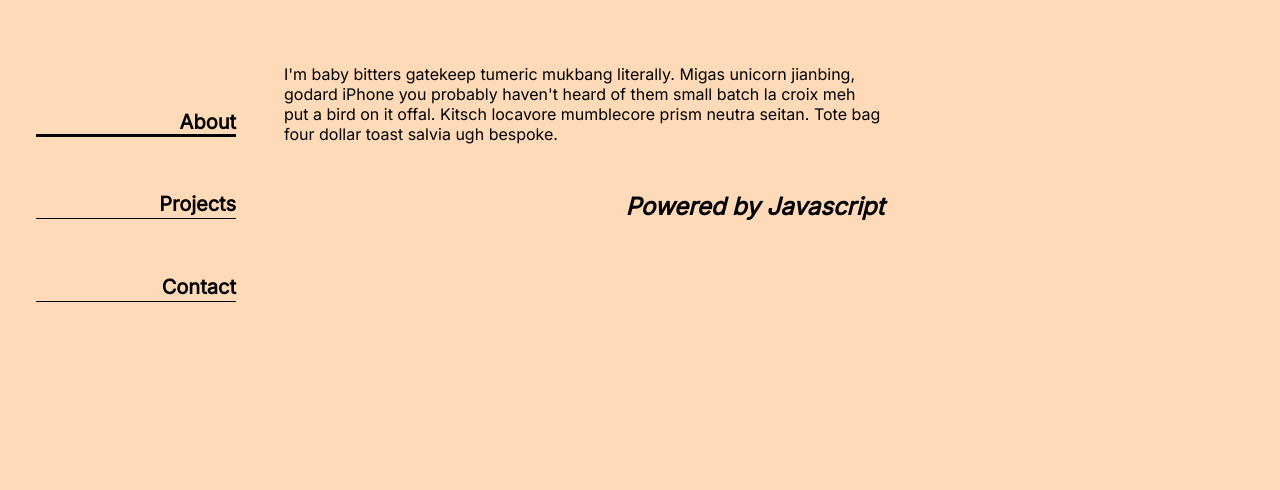
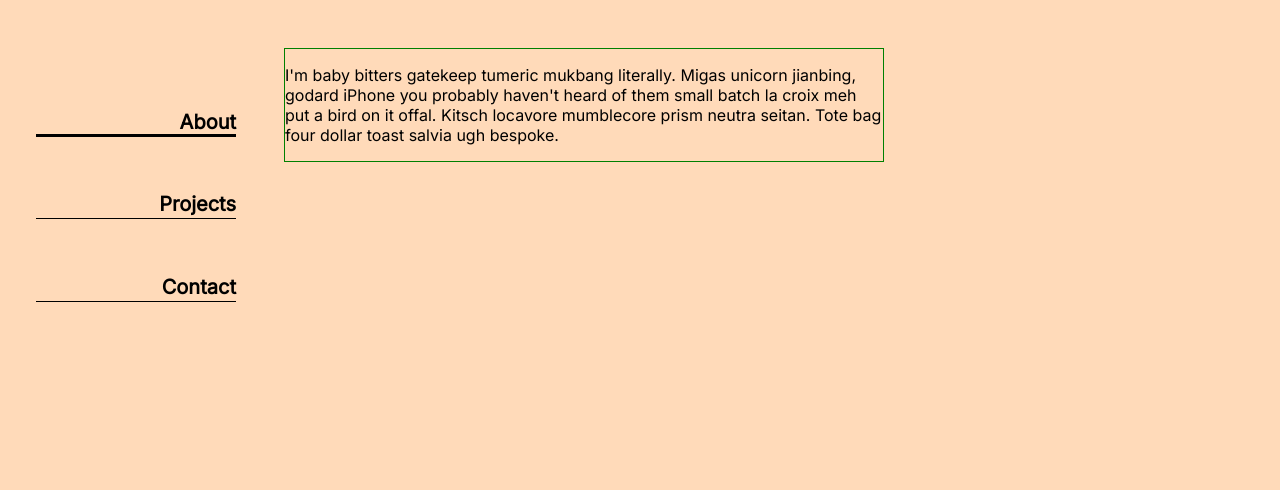
Before and after one commit to mike-dresser/personal-website, a plain HTML site: page index.html in a window 1280 px wide. Shown: the part 100-590 px from the top of the page. Drawn offline with Linux system fonts and the light colour scheme.

Commit message:
Remove Javascript h2

```diff
--- a/script.js
+++ b/script.js
@@ -1,11 +1,4 @@
 // Where the Wild Things Are
-function poweredBy() {
-    const h2 = document.createElement("h2");
-    h2.textContent = "Powered by Javascript";
-
-    const content = document.getElementById("content");
-    content.append(h2);
-}
 
 const navItems = document.querySelectorAll("#nav li");
 const contentItems = document.querySelectorAll("#content div")
@@ -22,7 +15,6 @@ function showPageContent(pageClass) {
 }
 
 function initialPageState(show) {
-    poweredBy();
     initializeNav();
     showPageContent(`${show}`);
 }
--- a/style.css
+++ b/style.css
@@ -82,8 +82,15 @@ li {
 
 }
 
+#content h2 {
+    position: relative;
+    bottom: 0;
+
+}
 div.about, div.projects, div.contact {
     display: none;
+
+    border: 1px solid green;
 }
 
 div.selected {
```
